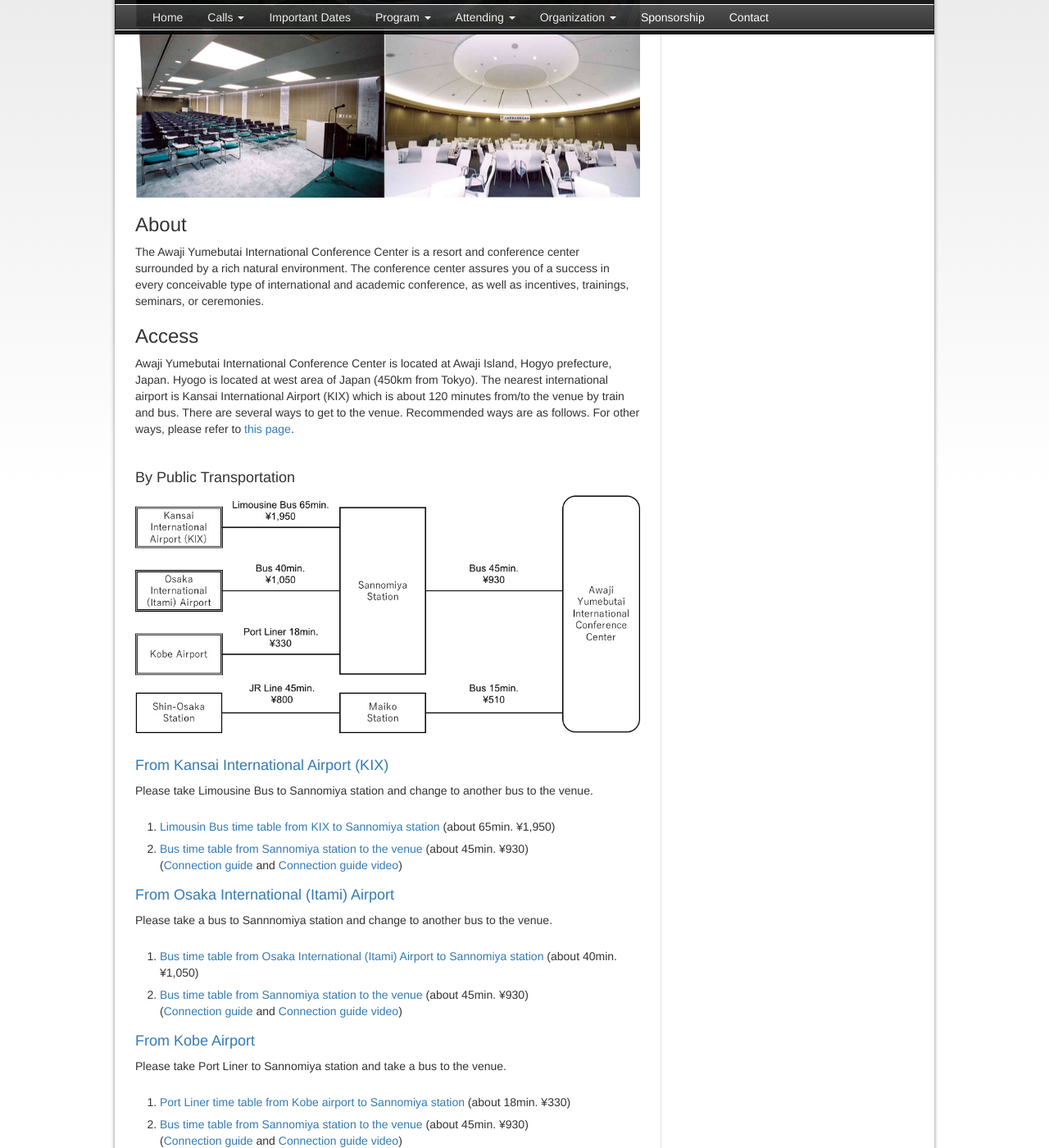
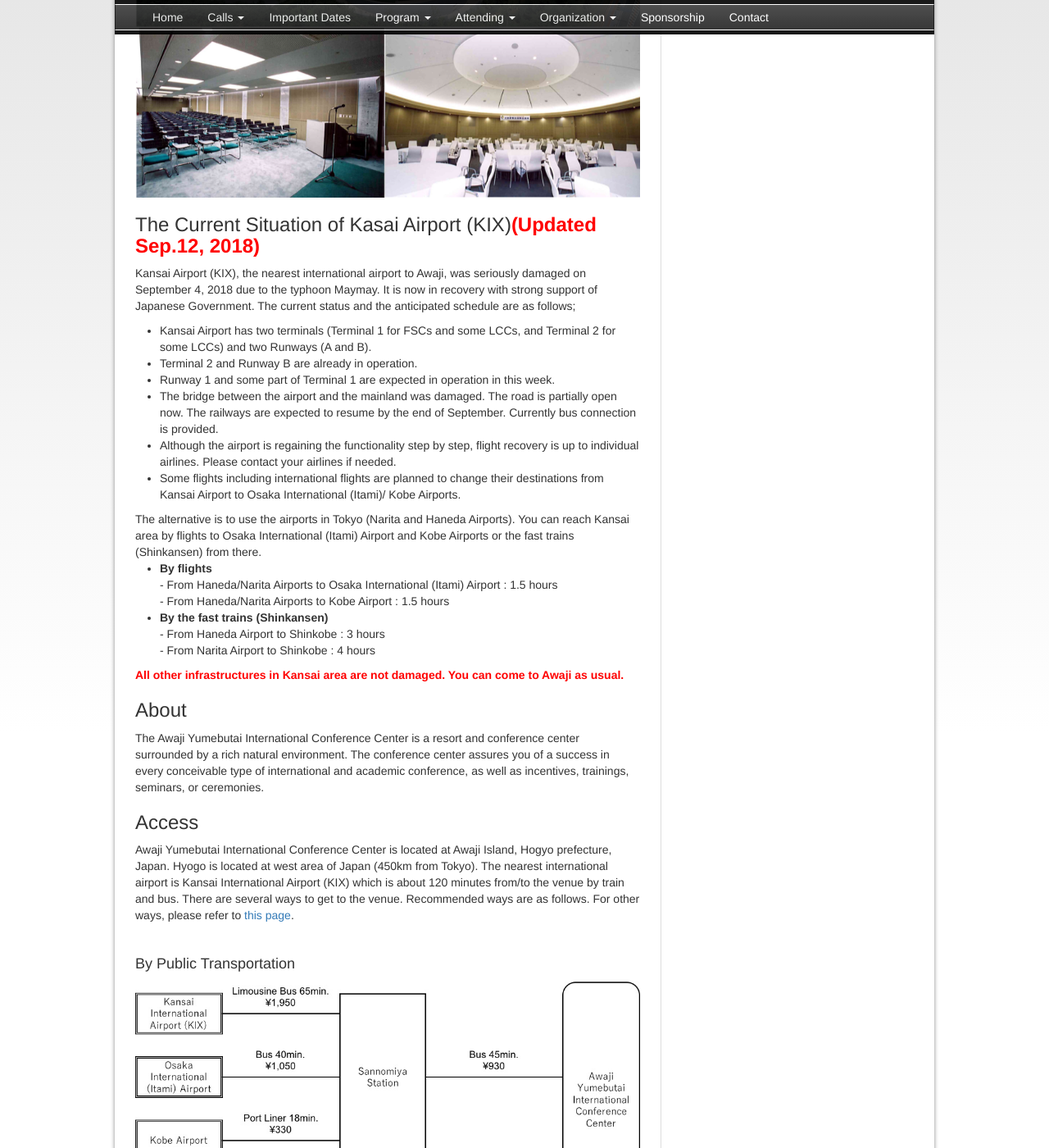
Before and after one commit to IJCKGconference/JIST2018, a Jekyll site: the page built from pages/attending/venue.html, in a window 1280 px wide and 1400 px high, scrolled down 1004 px. Shown: the whole window at 82% size. Built offline with Jekyll 4.4.1, drawn with Linux system fonts in a browser that asks for light colours; comment, search, counter and statistics services are not loaded.

Commit message:
関空の状況追加

```diff
--- a/pages/attending/venue.html
+++ b/pages/attending/venue.html
@@ -21,6 +21,36 @@
 </p>
 
 <img src="{{ site.baseurl }}/images/pages/conference_center.png" width="100%" alt="Awaji Yumebutai International Conference Center">
+
+<h3>The Current Situation of Kasai Airport (KIX)<font color="red"><b>(Updated Sep.12, 2018)</b></font></h3>
+<p>
+Kansai Airport (KIX), the nearest international airport to Awaji, was seriously damaged on September 4, 2018 due to the typhoon Maymay.
+It is now in recovery with strong support of Japanese Government. The current status and the anticipated schedule are as follows;
+<UL>
+<LI>Kansai Airport has two terminals (Terminal 1 for FSCs and some LCCs, and Terminal 2 for some LCCs) and two Runways (A and B).
+<LI>Terminal 2 and Runway B are already in operation.
+<LI>Runway 1 and some part of Terminal 1 are expected in operation in this week.
+<LI>The bridge between the airport and the mainland was damaged. The road is partially open now. The railways are expected to resume by the end of September. Currently bus connection is provided.
+<LI>Although the airport is regaining the functionality step by step, flight recovery is up to individual airlines. Please contact your airlines if needed.
+<LI>Some flights including international flights are planned to change their destinations from Kansai Airport to Osaka International (Itami)/ Kobe Airports.
+</UL>
+
+The alternative is to use the airports in Tokyo (Narita and Haneda Airports). You can reach Kansai area by flights to Osaka International (Itami) Airport and Kobe Airports or the fast trains (Shinkansen) from there.
+<UL>
+<LI><B>By flights</B><BR>
+- From Haneda/Narita Airports to Osaka International (Itami) Airport : 1.5 hours<BR>
+- From Haneda/Narita Airports to Kobe Airport : 1.5 hours
+</LI>
+
+<LI><B>By the fast trains (Shinkansen) </B><BR>
+- From Haneda Airport to Shinkobe : 3 hours<BR>
+- From Narita Airport to Shinkobe : 4 hours
+</LI>
+</UL>
+<font color="red"><b>All other infrastructures in Kansai area are not damaged. You can come to Awaji as usual.</b></font>
+</p>
+
+
 
 <h3>About</h3>
 <p>
```
